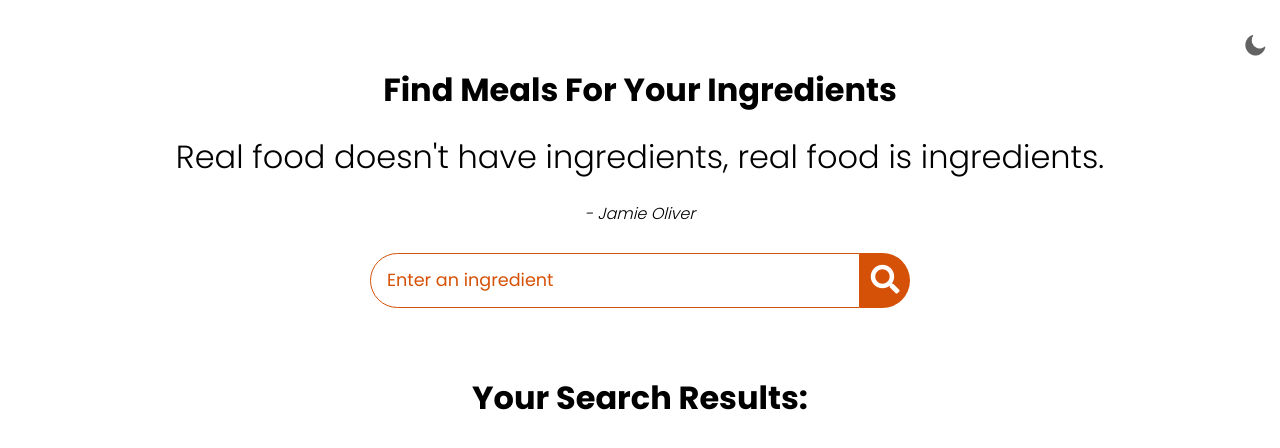
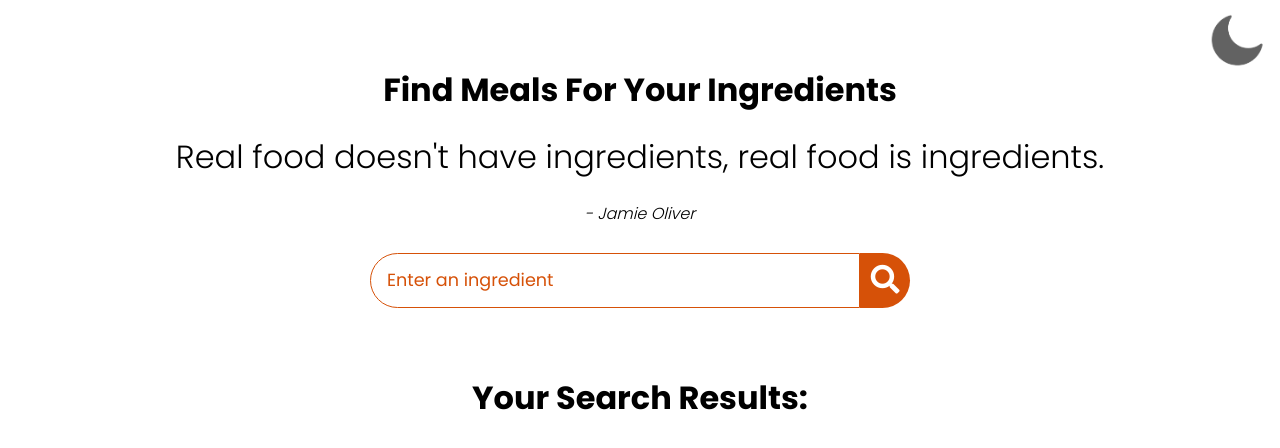
Before and after one commit to Utkarsh-RDev/foodrecipe, a plain HTML site: page index.html in a window 1280 px wide. Drawn offline with nearby package versions, Linux system fonts and the light colour scheme.

Commit message:
Update style.css

```diff
--- a/style.css
+++ b/style.css
@@ -37,8 +37,9 @@ body {
     position: absolute;
     background: var(--primary-color);
     right: 1vw;
+    top: 1vh;
     cursor: pointer;
-    width: 2vw;
+    width: 5vw;
 }
 
 /*  */
```
